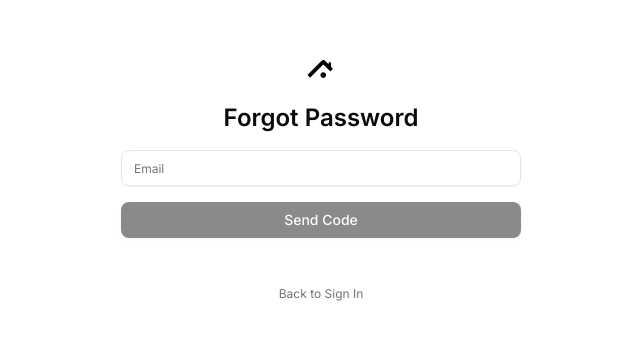
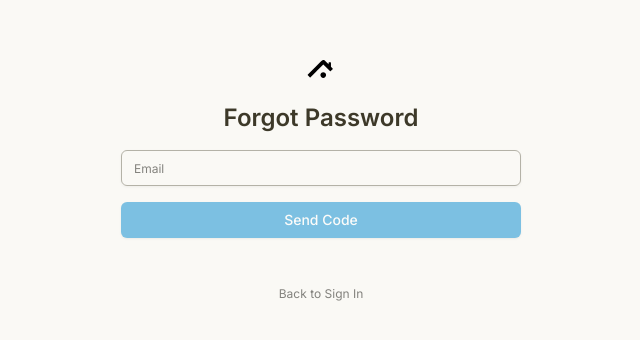
Before and after one commit to itsobi/how-many-peeps, a Next.js app: page /forgot-password in a window 1280 px wide. Shown: the part 222-562 px from the top of the page, without its empty margins (319-959 px from the left). Built offline with nearby package versions, Linux system fonts and the light colour scheme; no server answers.

Commit message:
update theme

```diff
--- a/app/globals.css
+++ b/app/globals.css
@@ -3,11 +3,121 @@
 
 @custom-variant dark (&:is(.dark *));
 
+:root {
+  --background: oklch(0.9818 0.0054 95.0986);
+  --foreground: oklch(0.3438 0.0269 95.7226);
+  --card: oklch(0.9818 0.0054 95.0986);
+  --card-foreground: oklch(0.1908 0.002 106.5859);
+  --popover: oklch(1 0 0);
+  --popover-foreground: oklch(0.2671 0.0196 98.939);
+  --primary: oklch(0.6 0.15 240);
+  --primary-foreground: oklch(1 0 0);
+  --secondary: oklch(0.9245 0.0138 92.9892);
+  --secondary-foreground: oklch(0.4334 0.0177 98.6048);
+  --muted: oklch(0.9341 0.0153 90.239);
+  --muted-foreground: oklch(0.6059 0.0075 97.4233);
+  --accent: oklch(0.9245 0.0138 92.9892);
+  --accent-foreground: oklch(0.2671 0.0196 98.939);
+  --destructive: oklch(0.1908 0.002 106.5859);
+  --destructive-foreground: oklch(1 0 0);
+  --border: oklch(0.8847 0.0069 97.3627);
+  --input: oklch(0.7621 0.0156 98.3528);
+  --ring: oklch(0.5937 0.1673 253.063);
+  --chart-1: oklch(0.5583 0.1276 42.9956);
+  --chart-2: oklch(0.6898 0.1581 290.4107);
+  --chart-3: oklch(0.8816 0.0276 93.128);
+  --chart-4: oklch(0.8822 0.0403 298.1792);
+  --chart-5: oklch(0.5608 0.1348 42.0584);
+  --sidebar: oklch(0.9663 0.008 98.8792);
+  --sidebar-foreground: oklch(0.359 0.0051 106.6524);
+  --sidebar-primary: oklch(0.6171 0.1375 39.0427);
+  --sidebar-primary-foreground: oklch(0.9881 0 0);
+  --sidebar-accent: oklch(0.9245 0.0138 92.9892);
+  --sidebar-accent-foreground: oklch(0.325 0 0);
+  --sidebar-border: oklch(0.9401 0 0);
+  --sidebar-ring: oklch(0.7731 0 0);
+  --font-sans:
+    ui-sans-serif, system-ui, -apple-system, BlinkMacSystemFont, 'Segoe UI',
+    Roboto, 'Helvetica Neue', Arial, 'Noto Sans', sans-serif,
+    'Apple Color Emoji', 'Segoe UI Emoji', 'Segoe UI Symbol', 'Noto Color Emoji';
+  --font-serif: ui-serif, Georgia, Cambria, 'Times New Roman', Times, serif;
+  --font-mono:
+    ui-monospace, SFMono-Regular, Menlo, Monaco, Consolas, 'Liberation Mono',
+    'Courier New', monospace;
+  --radius: 0.5rem;
+  --shadow-2xs: 0 1px 3px 0px hsl(0 0% 0% / 0.05);
+  --shadow-xs: 0 1px 3px 0px hsl(0 0% 0% / 0.05);
+  --shadow-sm:
+    0 1px 3px 0px hsl(0 0% 0% / 0.1), 0 1px 2px -1px hsl(0 0% 0% / 0.1);
+  --shadow: 0 1px 3px 0px hsl(0 0% 0% / 0.1), 0 1px 2px -1px hsl(0 0% 0% / 0.1);
+  --shadow-md:
+    0 1px 3px 0px hsl(0 0% 0% / 0.1), 0 2px 4px -1px hsl(0 0% 0% / 0.1);
+  --shadow-lg:
+    0 1px 3px 0px hsl(0 0% 0% / 0.1), 0 4px 6px -1px hsl(0 0% 0% / 0.1);
+  --shadow-xl:
+    0 1px 3px 0px hsl(0 0% 0% / 0.1), 0 8px 10px -1px hsl(0 0% 0% / 0.1);
+  --shadow-2xl: 0 1px 3px 0px hsl(0 0% 0% / 0.25);
+  --tracking-normal: 0em;
+  --spacing: 0.25rem;
+}
+
+.dark {
+  --background: oklch(0.2679 0.0036 106.6427);
+  --foreground: oklch(0.8074 0.0142 93.0137);
+  --card: oklch(0.2679 0.0036 106.6427);
+  --card-foreground: oklch(0.9818 0.0054 95.0986);
+  --popover: oklch(0.3085 0.0035 106.6039);
+  --popover-foreground: oklch(0.9211 0.004 106.4781);
+  --primary: oklch(0.6 0.15 240);
+  --primary-foreground: oklch(1 0 0);
+  --secondary: oklch(0.9818 0.0054 95.0986);
+  --secondary-foreground: oklch(0.3085 0.0035 106.6039);
+  --muted: oklch(0.2213 0.0038 106.707);
+  --muted-foreground: oklch(0.7713 0.0169 99.0657);
+  --accent: oklch(0.213 0.0078 95.4245);
+  --accent-foreground: oklch(0.9663 0.008 98.8792);
+  --destructive: oklch(0.6368 0.2078 25.3313);
+  --destructive-foreground: oklch(1 0 0);
+  --border: oklch(0.3618 0.0101 106.8928);
+  --input: oklch(0.4336 0.0113 100.2195);
+  --ring: oklch(0.5937 0.1673 253.063);
+  --chart-1: oklch(0.5583 0.1276 42.9956);
+  --chart-2: oklch(0.6898 0.1581 290.4107);
+  --chart-3: oklch(0.213 0.0078 95.4245);
+  --chart-4: oklch(0.3074 0.0516 289.323);
+  --chart-5: oklch(0.5608 0.1348 42.0584);
+  --sidebar: oklch(0.2357 0.0024 67.7077);
+  --sidebar-foreground: oklch(0.8074 0.0142 93.0137);
+  --sidebar-primary: oklch(0.325 0 0);
+  --sidebar-primary-foreground: oklch(0.9881 0 0);
+  --sidebar-accent: oklch(0.168 0.002 106.6177);
+  --sidebar-accent-foreground: oklch(0.8074 0.0142 93.0137);
+  --sidebar-border: oklch(0.9401 0 0);
+  --sidebar-ring: oklch(0.7731 0 0);
+  --font-sans:
+    ui-sans-serif, system-ui, -apple-system, BlinkMacSystemFont, 'Segoe UI',
+    Roboto, 'Helvetica Neue', Arial, 'Noto Sans', sans-serif,
+    'Apple Color Emoji', 'Segoe UI Emoji', 'Segoe UI Symbol', 'Noto Color Emoji';
+  --font-serif: ui-serif, Georgia, Cambria, 'Times New Roman', Times, serif;
+  --font-mono:
+    ui-monospace, SFMono-Regular, Menlo, Monaco, Consolas, 'Liberation Mono',
+    'Courier New', monospace;
+  --radius: 0.5rem;
+  --shadow-2xs: 0 1px 3px 0px hsl(0 0% 0% / 0.05);
+  --shadow-xs: 0 1px 3px 0px hsl(0 0% 0% / 0.05);
+  --shadow-sm:
+    0 1px 3px 0px hsl(0 0% 0% / 0.1), 0 1px 2px -1px hsl(0 0% 0% / 0.1);
+  --shadow: 0 1px 3px 0px hsl(0 0% 0% / 0.1), 0 1px 2px -1px hsl(0 0% 0% / 0.1);
+  --shadow-md:
+    0 1px 3px 0px hsl(0 0% 0% / 0.1), 0 2px 4px -1px hsl(0 0% 0% / 0.1);
+  --shadow-lg:
+    0 1px 3px 0px hsl(0 0% 0% / 0.1), 0 4px 6px -1px hsl(0 0% 0% / 0.1);
+  --shadow-xl:
+    0 1px 3px 0px hsl(0 0% 0% / 0.1), 0 8px 10px -1px hsl(0 0% 0% / 0.1);
+  --shadow-2xl: 0 1px 3px 0px hsl(0 0% 0% / 0.25);
+}
+
 @theme inline {
-  --radius-sm: calc(var(--radius) - 4px);
-  --radius-md: calc(var(--radius) - 2px);
-  --radius-lg: var(--radius);
-  --radius-xl: calc(var(--radius) + 4px);
   --color-background: var(--background);
   --color-foreground: var(--foreground);
   --color-card: var(--card);
@@ -20,10 +130,10 @@
   --color-secondary-foreground: var(--secondary-foreground);
   --color-muted: var(--muted);
   --color-muted-foreground: var(--muted-foreground);
-  --color-text-dark: var(--text-dark);
   --color-accent: var(--accent);
   --color-accent-foreground: var(--accent-foreground);
   --color-destructive: var(--destructive);
+  --color-destructive-foreground: var(--destructive-foreground);
   --color-border: var(--border);
   --color-input: var(--input);
   --color-ring: var(--ring);
@@ -40,77 +150,24 @@
   --color-sidebar-accent-foreground: var(--sidebar-accent-foreground);
   --color-sidebar-border: var(--sidebar-border);
   --color-sidebar-ring: var(--sidebar-ring);
-}
 
-:root {
-  --radius: 0.625rem;
-  --background: oklch(1 0 0);
-  --foreground: oklch(0.145 0 0);
-  --card: oklch(1 0 0);
-  --card-foreground: oklch(0.145 0 0);
-  --popover: oklch(1 0 0);
-  --popover-foreground: oklch(0.145 0 0);
-  --primary: oklch(0.205 0 0);
-  --primary-foreground: oklch(0.985 0 0);
-  --secondary: oklch(0.97 0 0);
-  --secondary-foreground: oklch(0.205 0 0);
-  --muted: oklch(0.97 0 0);
-  --muted-foreground: oklch(0.556 0 0);
-  --text-dark: oklch(0.85 0 0);
-  --accent: oklch(0.97 0 0);
-  --accent-foreground: oklch(0.205 0 0);
-  --destructive: oklch(0.577 0.245 27.325);
-  --border: oklch(0.922 0 0);
-  --input: oklch(0.922 0 0);
-  --ring: oklch(0.708 0 0);
-  --chart-1: oklch(0.646 0.222 41.116);
-  --chart-2: oklch(0.6 0.118 184.704);
-  --chart-3: oklch(0.398 0.07 227.392);
-  --chart-4: oklch(0.828 0.189 84.429);
-  --chart-5: oklch(0.769 0.188 70.08);
-  --sidebar: oklch(0.985 0 0);
-  --sidebar-foreground: oklch(0.145 0 0);
-  --sidebar-primary: oklch(0.205 0 0);
-  --sidebar-primary-foreground: oklch(0.985 0 0);
-  --sidebar-accent: oklch(0.97 0 0);
-  --sidebar-accent-foreground: oklch(0.205 0 0);
-  --sidebar-border: oklch(0.922 0 0);
-  --sidebar-ring: oklch(0.708 0 0);
-}
+  --font-sans: var(--font-sans);
+  --font-mono: var(--font-mono);
+  --font-serif: var(--font-serif);
 
-.dark {
-  --background: oklch(0.145 0 0);
-  --foreground: oklch(0.985 0 0);
-  --card: oklch(0.205 0 0);
-  --card-foreground: oklch(0.985 0 0);
-  --popover: oklch(0.205 0 0);
-  --popover-foreground: oklch(0.985 0 0);
-  --primary: oklch(0.922 0 0);
-  --primary-foreground: oklch(0.205 0 0);
-  --secondary: oklch(0.269 0 0);
-  --secondary-foreground: oklch(0.985 0 0);
-  --muted: oklch(0.269 0 0);
-  --muted-foreground: oklch(0.708 0 0);
-  --text-dark: oklch(0.85 0 0);
-  --accent: oklch(0.269 0 0);
-  --accent-foreground: oklch(0.985 0 0);
-  --destructive: oklch(0.704 0.191 22.216);
-  --border: oklch(1 0 0 / 10%);
-  --input: oklch(1 0 0 / 15%);
-  --ring: oklch(0.556 0 0);
-  --chart-1: oklch(0.488 0.243 264.376);
-  --chart-2: oklch(0.696 0.17 162.48);
-  --chart-3: oklch(0.769 0.188 70.08);
-  --chart-4: oklch(0.627 0.265 303.9);
-  --chart-5: oklch(0.645 0.246 16.439);
-  --sidebar: oklch(0.205 0 0);
-  --sidebar-foreground: oklch(0.985 0 0);
-  --sidebar-primary: oklch(0.488 0.243 264.376);
-  --sidebar-primary-foreground: oklch(0.985 0 0);
-  --sidebar-accent: oklch(0.269 0 0);
-  --sidebar-accent-foreground: oklch(0.985 0 0);
-  --sidebar-border: oklch(1 0 0 / 10%);
-  --sidebar-ring: oklch(0.556 0 0);
+  --radius-sm: calc(var(--radius) - 4px);
+  --radius-md: calc(var(--radius) - 2px);
+  --radius-lg: var(--radius);
+  --radius-xl: calc(var(--radius) + 4px);
+
+  --shadow-2xs: var(--shadow-2xs);
+  --shadow-xs: var(--shadow-xs);
+  --shadow-sm: var(--shadow-sm);
+  --shadow: var(--shadow);
+  --shadow-md: var(--shadow-md);
+  --shadow-lg: var(--shadow-lg);
+  --shadow-xl: var(--shadow-xl);
+  --shadow-2xl: var(--shadow-2xl);
 }
 
 .hide-scrollbar {
```
